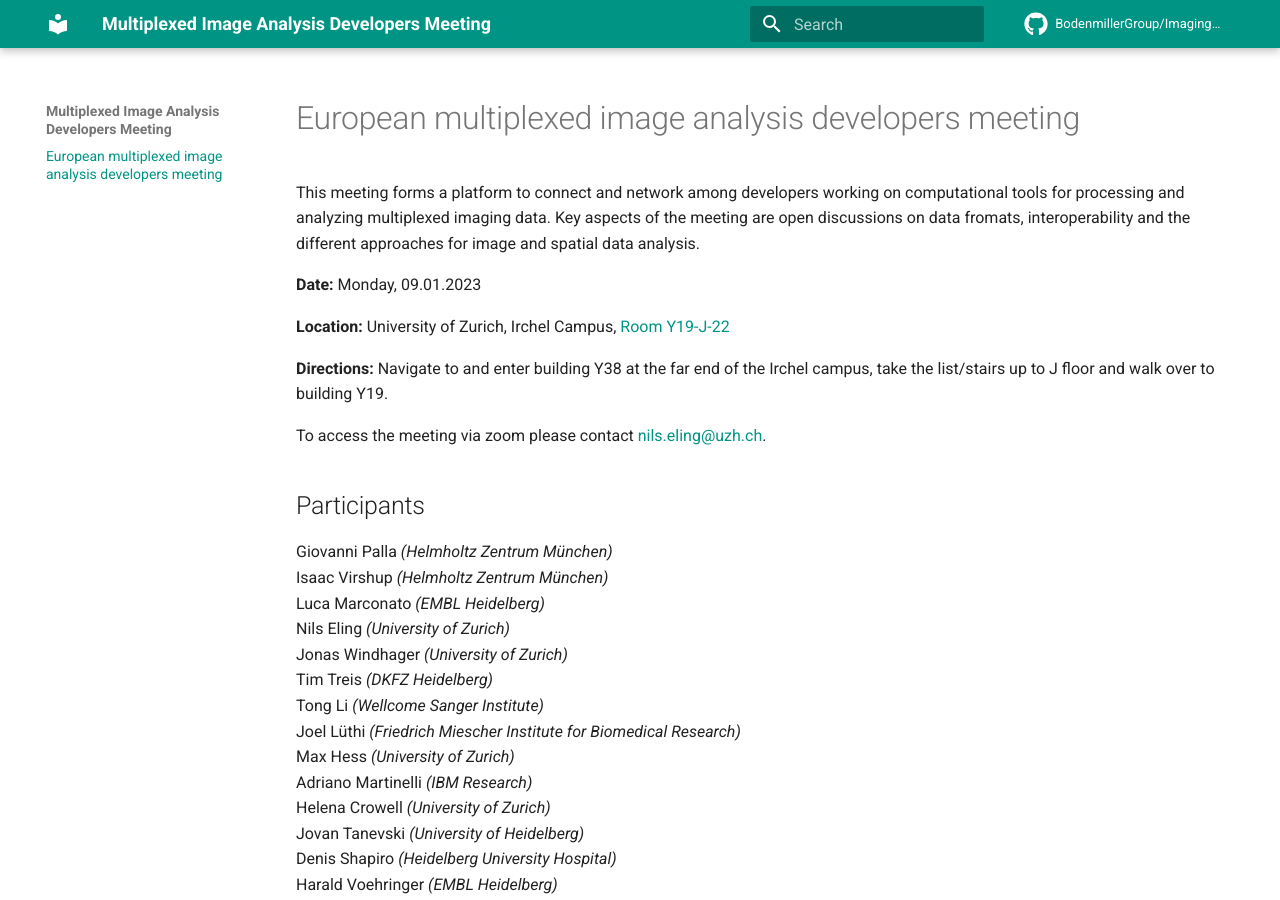
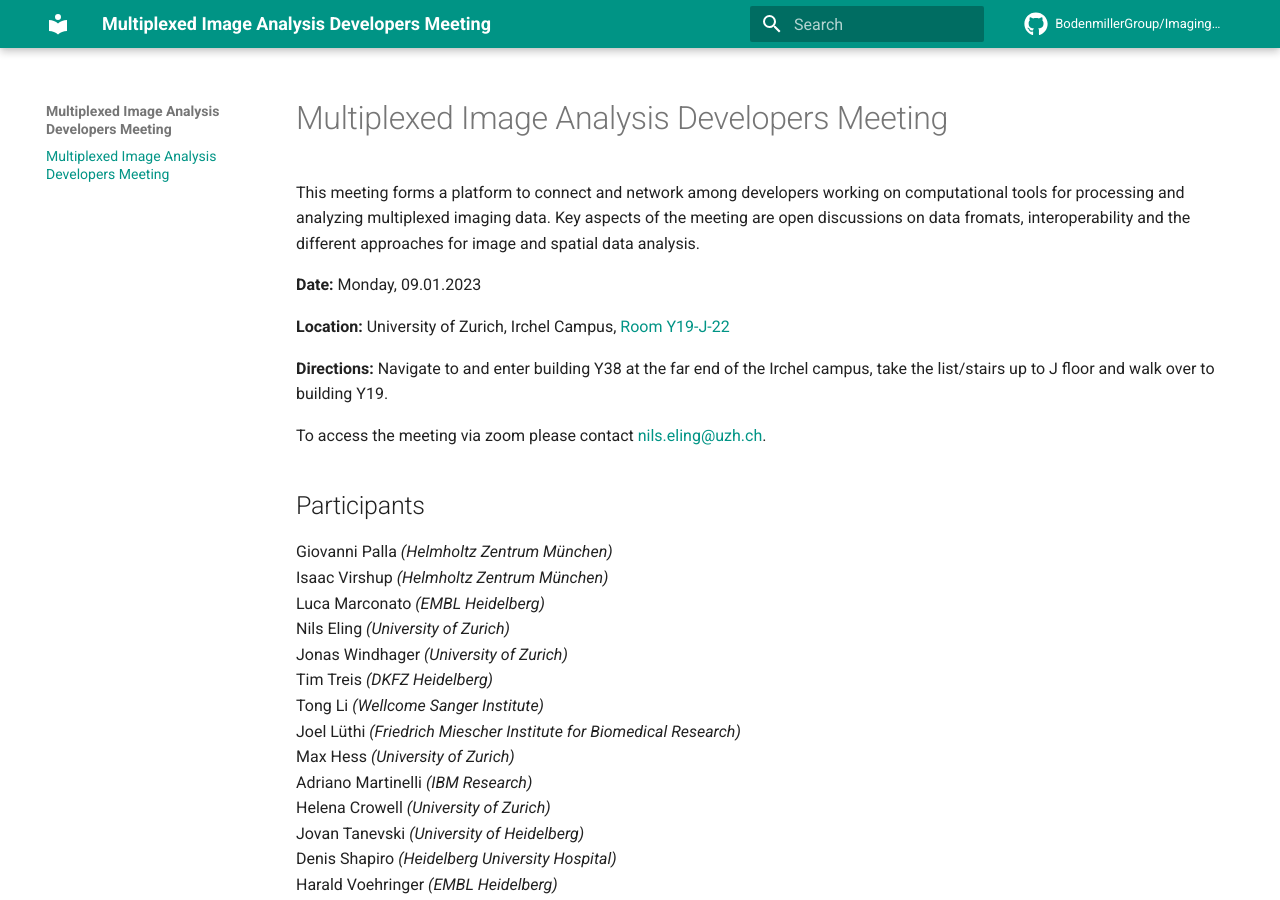
Before and after one commit to BodenmillerGroup/ImagingDevelopersMeeting2023, an MkDocs documentation site: the page built from docs/index.md, in a window 1280 px wide and 900 px high. Built offline with MkDocs 1.6.1 and Material for MkDocs 9.7.7, drawn with Linux system fonts in a browser that asks for light colours; comment, search, counter and statistics services are not loaded.

Commit message:
Adjusted title

```diff
--- a/README.md
+++ b/README.md
@@ -1,4 +1,4 @@
-# European multiplexed image analysis developers meeting
+# Multiplexed Image Analysis Developers Meeting
 
 This meeting forms a platform to connect and network among developers working on computational tools for processing and analyzing multiplexed imaging data.
 Key aspects of the meeting are open discussions on data fromats, interoperability and the different approaches for image and spatial data analysis.
--- a/docs/index.md
+++ b/docs/index.md
@@ -3,7 +3,7 @@ hide:
   - toc
 ---
 
-# European multiplexed image analysis developers meeting
+# Multiplexed Image Analysis Developers Meeting
 
 This meeting forms a platform to connect and network among developers working on computational tools for processing and analyzing multiplexed imaging data.
 Key aspects of the meeting are open discussions on data fromats, interoperability and the different approaches for image and spatial data analysis.
```
